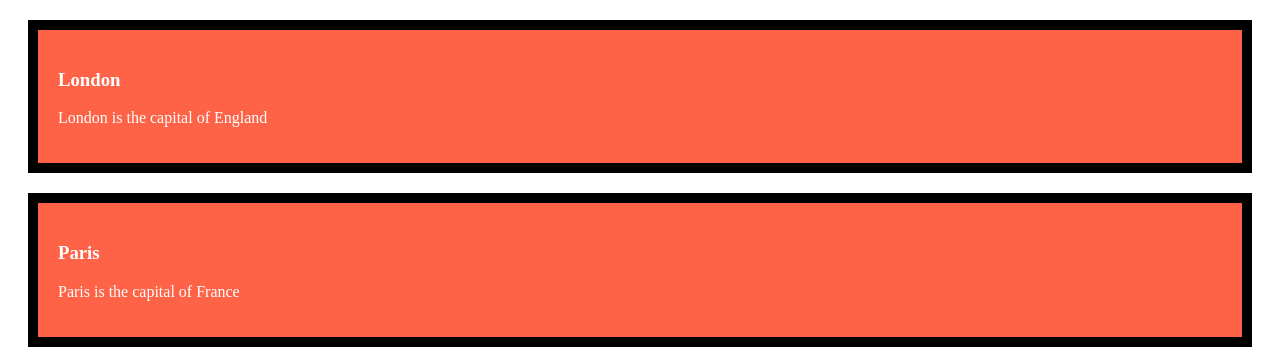
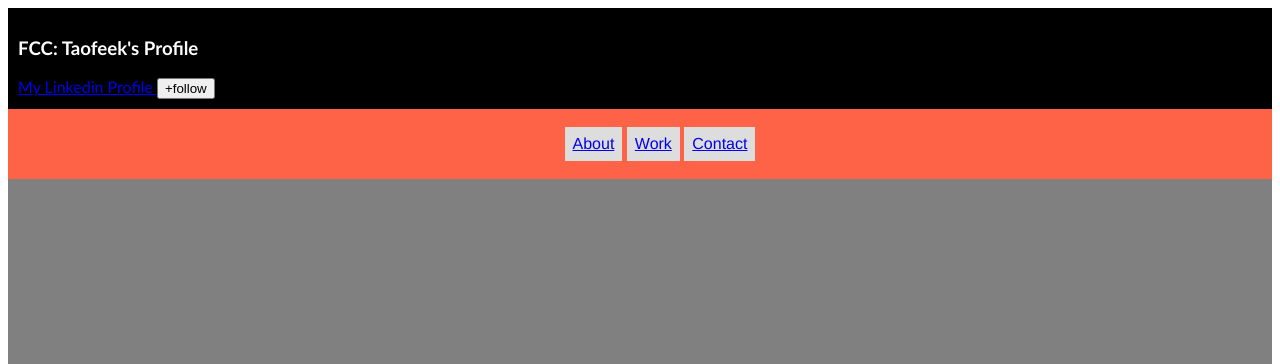
Before and after one commit to debayurr/BlackForceAssignment, a plain HTML site: page Index.html in a window 1280 px wide. Shown: the top 364 px of the page. Drawn offline with Linux system fonts and the light colour scheme.

Commit message:
Updated Assigment

```diff
--- a/Index.html
+++ b/Index.html
@@ -4,36 +4,127 @@
     <meta charset="UTF-8">
     <meta http-equiv="X-UA-Compatible" content="IE=edge">
     <meta name="viewport" content="width=device-width, initial-scale=1.0">
-    <title>Document</title>
+    <title title="Taofeek's Portfolio">Taofeek's Portfolio</title>
+    <link rel="icon" type="image/x-icon" href="favicon.ico">
+    <!-- <link rel="stylesheet" href="style.css"> -->
+<style>
+.note1 {
+    background-color: black;
+    color: white;
+    margin-top: 0%;
+    font-family: 'Gill Sans', 'Gill Sans MT', Calibri, 'Trebuchet MS', sans-serif;
+    padding: 10px;
 
-   <p> <style>
+}
 
-    .city {
-        background-color: tomato;
-        color:white;
-        border: 10px solid black;
-        margin: 20px;
-        padding: 20px;
-    }
+.note2{
+    background-color: tomato;
+    font-family:'Franklin Gothic Medium', 'Arial Narrow', Arial, sans-serif;
+    font-size: 1em;
+    padding: 2px;
+    text-align: center;
 
-    </style></p>
+}
+
+li {
+    display: inline-block;
+    text-align: center;
+
+
+}
+
+li a {
+  display: block;
+  padding: 8px;
+  background-color: #dddddd;
+  list-style-type: none;
+  text-align: center;
+
+
+}
+
+.note3{
+    padding: 200px ;
+    background-color: grey;
+    font-family: 'Segoe UI', Tahoma, Geneva, Verdana, sans-serif;
+
+}
+
+.note4{
+     padding: 100px;
+     background-color:darkslategray;
+     margin-top: 0px;
+
+}
+
+.note5 {
+
+     padding: 100px;
+     background-color:#777;
+     margin-top: 0px;
+     text-align: justify;
+     font-family: Verdana, Geneva, Tahoma, sans-serif;
+     color: white;
+
+}
+footer{
+
+  background-color: #777;
+  padding: 20px;
+  text-align: center;
+  color: white;
+
+
+}
+</style>
 </head>
 <body>
+    <div class="note1">
+
+    <h3>FCC: Taofeek's Profile</h3>
+    <a href="https://codepen.io/freeCodeCamp">My Linkedin Profile </a><button onclick="document.location='https://codepen.io/freeCodeCamp'">+follow</button>
+
+</div>
+
+<div class="note2">
+
+<ul>
+    <li><a href="#About">About</a></li>
+    <li><a href="#Work">Work</a></li>
+    <li><a href="#Contact">Contact</a></li>
+</ul>
+</div>
+
+    <div class="note3">
+    <h1 style="text-align:center; margin-bottom: 0px; color: #dddddd; font-size: 300%;"><b>Hey I am Taofeek</b></h1>
+    <p style="text-align:center; margin-top: 0%;">a Salesforce developer....</p>
+    </div>
 
 
-    <div class="city">
-        <h3>London</h3>
-        <p>London is the capital of England</p>
+    <div class="note4">
+    <p style="text-align: center; font-size: 200%;"> <u>These are some of my projects</u></p>
+    <br>
+
+    <a href="/Assignment 1/RecipesFromPopCulture.html"><img src="/Assignment 1/169chefboyardee.jpg" alt="Recipes from Popculture" width="600" height="350"/></a>
+
     </div>
 
-    <div class="city">
-        <h3>Paris</h3>
-        <p>Paris is the capital of France</p>
-    </div>
-        <div class="city">
-            <h3>Tokyo</h3>
-            <p>Tokyo is the capital of Japan</p>
-        </div>
+    <div class="note5">
+    <p> Let's work together...</p>
+    <p>How can i be of help to you today?</p>
 
+
+</div>
+<footer>
+
+    <ul>
+     <li><a href="https://www.facebook.com/">Facebook</a></li>
+     <li><a href="https://github.com/">  GitHub</a></li>
+     <li><a href="https://twitter.com/?lang=en">  Twitter</a></li>
+     <li><a href="mailto:teaqueuecan@gmail.com">  Send Email</a></li>
+        <li><a href="tel:+14038883830">  Call me</a></li>
+    </ul>
+    <p>This is a page to my portfolio. It contains all information about all my BlackForceproject in Cohort3</p>
+</footer>
 </body>
 </html>
```
